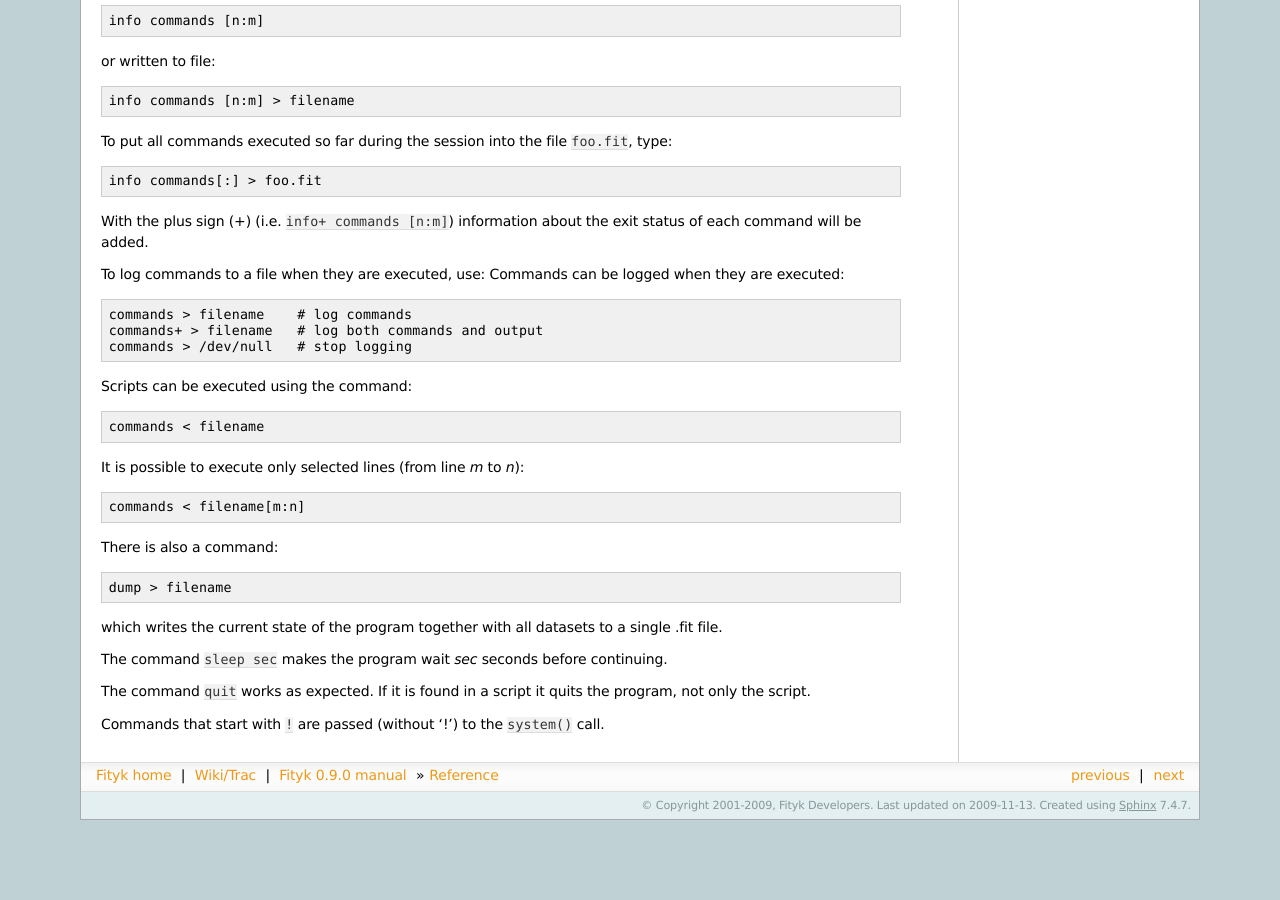
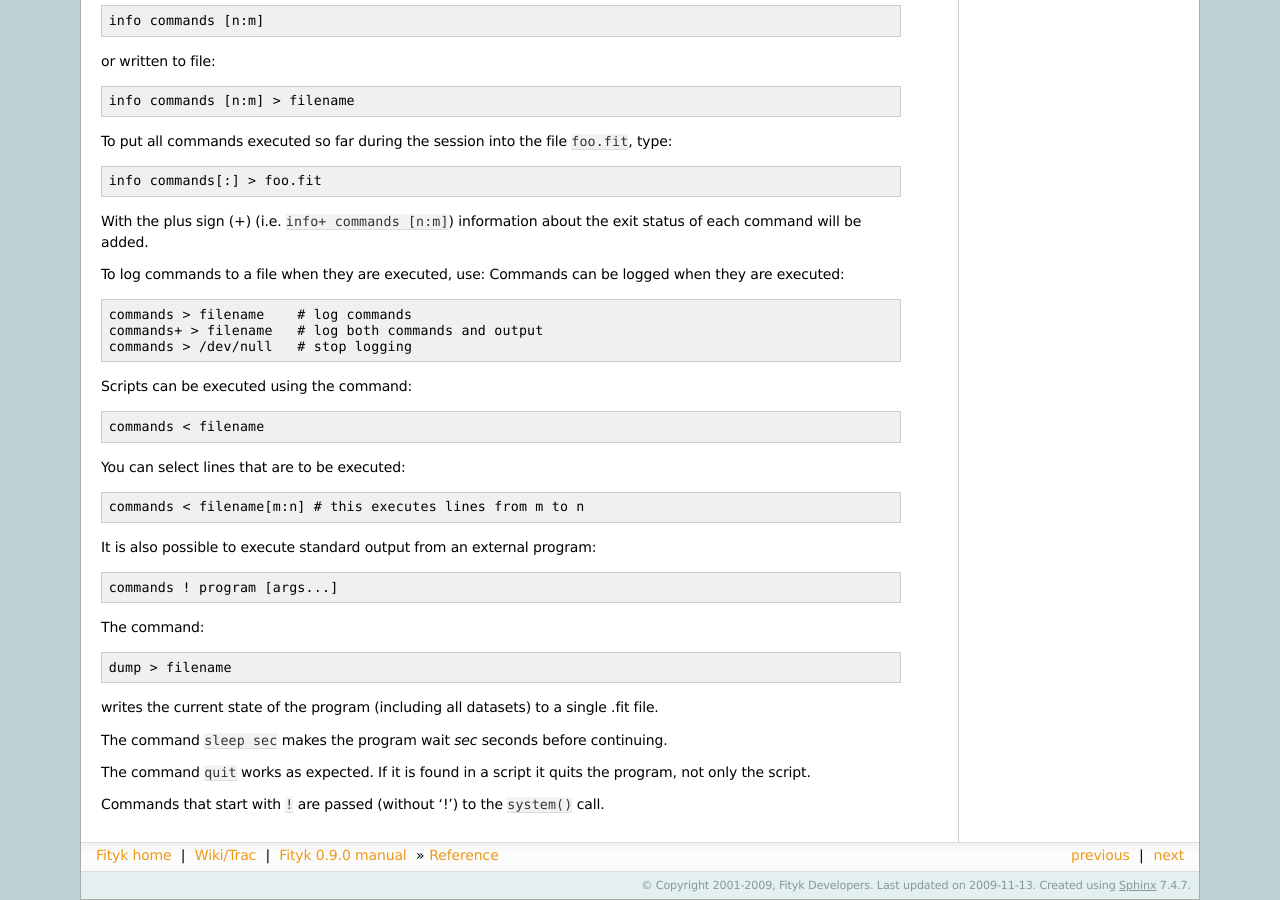
Before and after one commit to wojdyr/fityk, a Sphinx documentation site: the page built from doc/ref.rst, in a window 1280 px wide and 900 px high, scrolled down 21522 px. Built offline with Sphinx 7.4.7, drawn with Linux system fonts in a browser that asks for light colours; formulas are drawn with MathJax 3; pages that are not in the unit, such as notebooks, are missing from menus; before the commit the page ends 22342 px from its top, so only the background shows below that.

Commit message:
updated docs

```diff
--- a/doc/appendix.rst
+++ b/doc/appendix.rst
@@ -223,4 +223,4 @@ Following people have contributed to this manual (in chronological order):
 Marcin Wojdyr (maintainer), Stan Gierlotka, Jaap Folmer, Michael Richardson.
 
 ..
-  $Id: $
+  $Id$
--- a/doc/extensions.rst
+++ b/doc/extensions.rst
@@ -177,4 +177,4 @@ if you have any. Consider sharing your function with other users (using
 :wiki:`FitykWiki <>` or mailing list).
 
 ..
-  $Id: $
+  $Id$
--- a/doc/fityk-manual.rst
+++ b/doc/fityk-manual.rst
@@ -15,4 +15,4 @@ Fityk |version| - User's Manual
    appendix
 
 ..
-  $Id: $
+  $Id$
--- a/doc/getstarted.rst
+++ b/doc/getstarted.rst
@@ -215,4 +215,4 @@ rectangle), this can be cancelled by pressing another button when the
 first one is pressed.
 
 ..
-  $Id: $
+  $Id$
--- a/doc/intro.rst
+++ b/doc/intro.rst
@@ -66,4 +66,4 @@ There are also people using it on MacOS X (have a look at the
 fityk-users mailing list archives for details).
 
 ..
-  $Id: $
+  $Id$
--- a/doc/ref.rst
+++ b/doc/ref.rst
@@ -1586,16 +1586,20 @@ Scripts can be executed using the command::
 
    commands < filename
 
-It is possible to execute only selected lines (from line *m* to *n*)::
-
-   commands < filename[m:n]
-
-There is also a command::
+You can select lines that are to be executed::
+
+   commands < filename[m:n] # this executes lines from m to n
+
+It is also possible to execute standard output from an external program::
+
+   commands ! program [args...]
+
+The command::
 
    dump > filename
 
-which writes the current state of the program
-together with all datasets to a single .fit file.
+writes the current state of the program
+(including all datasets) to a single .fit file.
 
 The command ``sleep sec`` makes the program wait *sec* seconds
 before continuing.
@@ -1607,4 +1611,4 @@ Commands that start with ``!`` are passed (without '!')
 to the ``system()`` call.
 
 ..
-  $Id: $
+  $Id$
```
Also changed, not shown: 1 other file.
